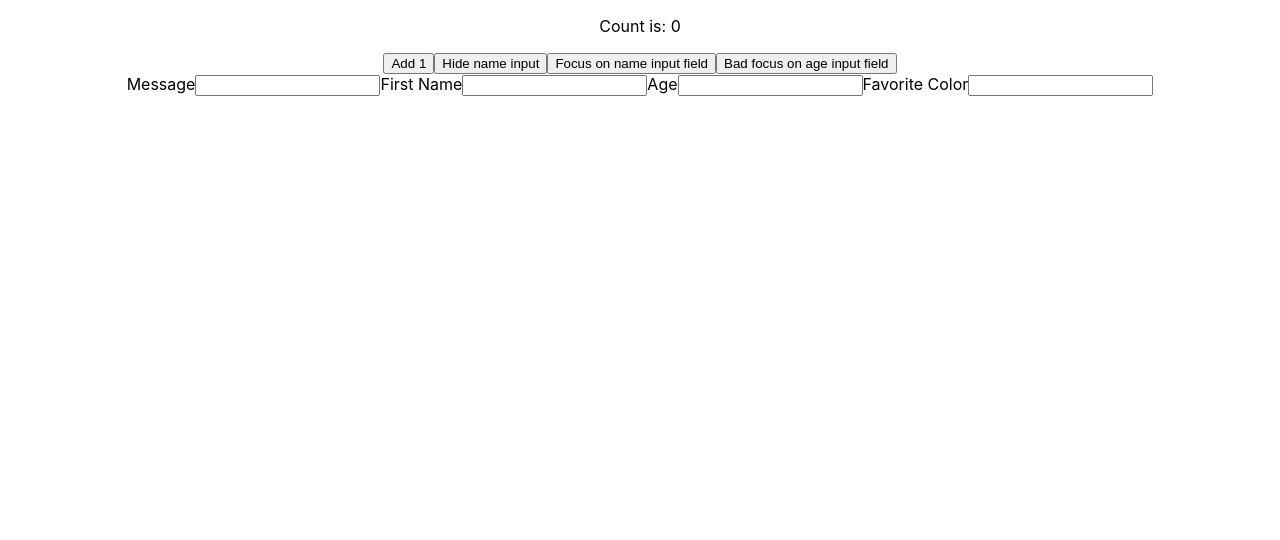
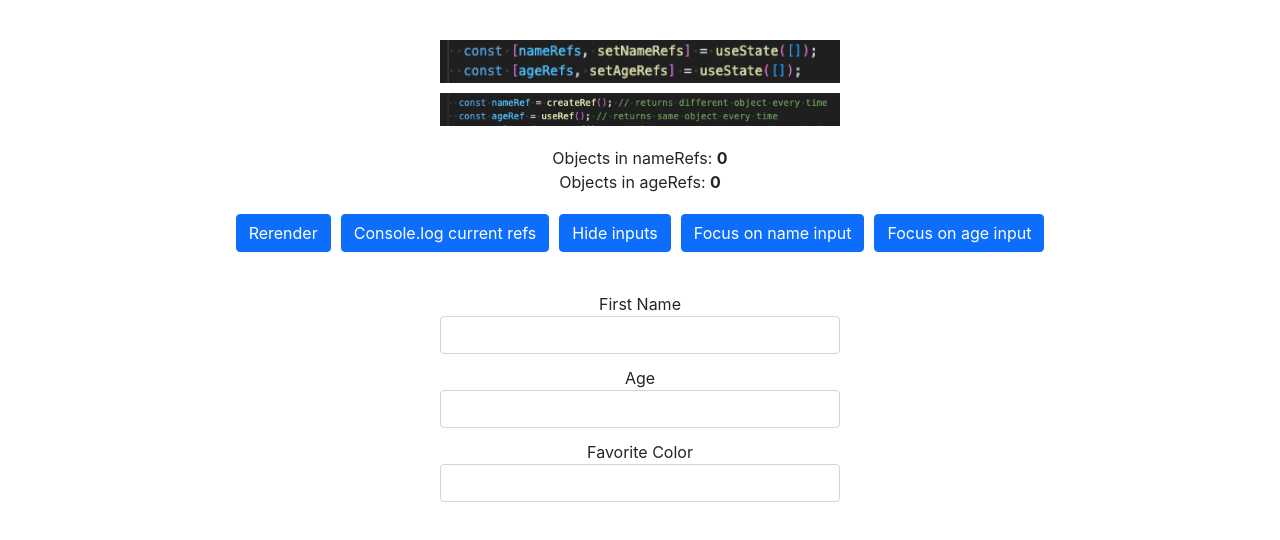
Before and after one commit to michael-griffin/refs-examples, a React (Create React App) app: page / in a window 1280 px wide. Shown: the top 540 px of the page. Built offline with nearby package versions, Linux system fonts and the light colour scheme.

Commit message:
Refactor, add docstrings, add styling

```diff
--- a/public/index.html
+++ b/public/index.html
@@ -2,6 +2,7 @@
 <html lang="en">
   <head>
     <meta charset="utf-8" />
+    <link href="https://cdn.jsdelivr.net/npm/bootstrap@5.0.2/dist/css/bootstrap.min.css" rel="stylesheet" integrity="sha384-EVSTQN3/azprG1Anm3QDgpJLIm9Nao0Yz1ztcQTwFspd3yD65VohhpuuCOmLASjC" crossorigin="anonymous">
     <link rel="icon" href="%PUBLIC_URL%/favicon.ico" />
     <meta name="viewport" content="width=device-width, initial-scale=1" />
     <meta name="theme-color" content="#000000" />
@@ -24,7 +25,7 @@
       work correctly both with client-side routing and a non-root public URL.
       Learn how to configure a non-root public URL by running `npm run build`.
     -->
-    <title>React App</title>
+    <title>Ref Demo</title>
   </head>
   <body>
     <noscript>You need to enable JavaScript to run this app.</noscript>
--- a/src/AgeInput.js
+++ b/src/AgeInput.js
@@ -1,9 +1,10 @@
-import React, {forwardRef} from "react";
+import { forwardRef } from "react";
 
-const AgeInput = React.forwardRef((props, ref) => (
+/** Age input component. Wrapped in forwardRef to be able to receive ref. */
+const AgeInput = forwardRef((props, ref) => (
   <>
     <label htmlFor="age">Age</label>
-    <input ref={ref} type="text" name="age" />
+    <input {...props} ref={ref} className="form-control" type="text" name="age" />
   </>
 ));
 
--- a/src/App.js
+++ b/src/App.js
@@ -1,7 +1,7 @@
 import './App.css';
 import UserForm from './UserForm';
 
-
+/** App component to demo createRef and forwardRef. */
 function App() {
   return (
     <div className="App">
--- a/src/ColorInput.js
+++ b/src/ColorInput.js
@@ -1,13 +1,8 @@
-
-
-
-// import React, {forwardRef} from "react";
-//Made to demonstrate what happens with no Forward Ref
-const ColorInput = () => (
-  // ref={ref}
+/** Favorite color input component. Not wrapped in forwardRef. */
+const ColorInput = (props) => ( // App crashes when trying to pass ref down as a prop
   <>
     <label htmlFor="color">Favorite Color</label>
-    <input  type="text" name="color" />
+    <input {...props} className="form-control" type="text" name="color" />
   </>
 );
 
--- a/src/NameInput.js
+++ b/src/NameInput.js
@@ -1,9 +1,10 @@
-import React, {forwardRef} from "react";
+import { forwardRef } from "react";
 
-const NameInput = React.forwardRef((props, ref) => (
+/** Name input component. Wrapped in forwardRef to be able to receive ref. */
+const NameInput = forwardRef((props, ref) => (
   <>
     <label htmlFor="firstName">First Name</label>
-    <input ref={ref} type="text" name="firstName" />
+    <input {...props} ref={ref} className="form-control" type="text" name="firstName" />
   </>
 ));
 
--- a/src/UserForm.css
+++ b/src/UserForm.css
@@ -1,15 +1,48 @@
+.UserForm {
+  margin: 5vh auto;
+}
 
-.buttons {
+.UserForm-CodeSnippets {
+  margin: 0 auto;
   display: flex;
   flex-direction: column;
+  gap: 10px;
+  width: 400px;
+}
+
+.UserForm-Form {
+  margin: 5vh auto;
+  max-width: 400px;
+  display: flex;
+  flex-direction: column;
+  gap: 1.5vh;
+}
+
+.UserForm-Buttons {
+  margin: 0 auto;
+  max-width: 80vw;
+  display: flex;
+  flex-wrap: wrap;
   justify-content: center;
   gap: 10px;
 }
 
+.UserForm-State {
+  margin: 2.5vh auto;
+  max-width: 80vw;
+}
 
-.myForm {
-  display: flex;
-  flex-direction: column;
-  justify-content: center;
-  gap: 10px;
+.UserForm-State p {
+  padding: 0;
+  margin: 0;
 }
+
+.UserForm-Refs {
+  margin: 2.5vh auto;
+  max-width: 80vw;
+}
+
+.UserForm-Refs p {
+  padding: 0;
+  margin: 0;
+}
--- a/src/UserForm.js
+++ b/src/UserForm.js
@@ -1,92 +1,95 @@
+import './UserForm.css';
+import { useState, createRef, useRef, useEffect } from "react";
 import AgeInput from "./AgeInput";
 import NameInput from "./NameInput";
 import ColorInput from "./ColorInput";
 
-import { useState, createRef, useRef, useEffect } from "react";
-//Form can set focus.
+/** Form component to show differences between createRef and useRef. */
+function UserForm() {
+  const [hidden, setHidden] = useState(false);
+  const [comparingRefs, setComparingRefs] = useState(false);
+  const [nameRefs, setNameRefs] = useState([]);
+  const [ageRefs, setAgeRefs] = useState([]);
 
-//Possible use for forwardRef?
-//Child input
-// import "./UserForm.css";
+  const nameRef = createRef(); // returns different object every time
+  const ageRef = useRef(); // returns same object every time
+  const colorRef = useRef(); // child component NOT using forwardRef
 
-
-function UserForm() {
-
-
-  const [hidden, setHidden] = useState(false);
-  const [count, setCount] = useState(0);
-  const [namerefs, setNamerefs] = useState([]); //will push nameRefs
-  const [agerefs, setAgerefs] = useState([]); //will push nameRefs
-  const nameRef = createRef();
-
-  // const nameinUseRef = useRef();
-  // nameinUseRef.current = nameRef;
-
-
-  const ageRef = useRef();
-  const colorRef = useRef();
-
+  // Toggle hidden state
   function toggleHidden() {
     setHidden(prev => !prev);
   }
 
-  useEffect(() => {
-    console.log('with createRef, nameRef current is: ', nameRef.current);
-    console.log('with useRef, ageRef current is: ', ageRef.current);
-    console.log('color input with no forwardref is:', colorRef.current)
-  }, [hidden]);
+  // Console log current reference objects
+  function logRefs() {
+    console.log('nameRef, initialized with createRef, is: ', nameRef);
+    console.log('ageRef, initialized with useRef, is: ', ageRef);
+  };
 
-  function addToCount() {
-
-    if (namerefs.length < 2) {
-      console.log("count incremented");
-      console.log("createRef should make new object, useRef should remain the same ");
-    }
-
-    setCount(prevCount => prevCount + 1);
-    setNamerefs(prevList => [...prevList, nameRef]);
-    setAgerefs(prevList => [...prevList, ageRef]);
-    if (namerefs.length > 1) {
-      console.log('comparing nameRef to previous declaration of itself:');
-      console.log(namerefs[namerefs.length - 1] === namerefs[namerefs.length - 2]);
-    }
-
-    if (agerefs.length > 1) {
-      console.log('comparing ageRef to previous version of itself:');
-      console.log(agerefs[agerefs.length - 1] === agerefs[agerefs.length - 2]);
-    }
+  // Compare current reference objects with most recent reference objects
+  function compareRefs() {
+    setComparingRefs(true);
   }
 
-  function targetName() {
+  // Add new (or existing) reference objects to state.
+  function addReferenceObject() {
+    setNameRefs(prevList => [...prevList, nameRef]);
+    setAgeRefs(prevList => [...prevList, ageRef]);
+  }
+
+  // Focus on name input; optional chaining prevents app crash if nameRef.current is null
+  function focusOnName() {
     nameRef.current?.focus();
   }
 
-  // Breaks when current is null
-  function badTargetAge() {
+  // Focus on age input; breaks when ageRef.current is null
+  function focusOnAge() {
     ageRef.current.focus();
   }
 
   return (
-    <>
-      <p>Count is: {count}</p>
-      <div className="buttons">
-            <button onClick={addToCount}>Add 1</button>
-            <button onClick={toggleHidden}>Hide name input</button>
-            <button onClick={targetName}>Focus on name input field</button>
-            <button onClick={badTargetAge}>Bad focus on age input field</button>
+    <div className="UserForm">
+      <div className="UserForm-CodeSnippets">
+        <img src="/referenceStates.png" alt="referenceStates"></img>
+        <img src="/createRefs.png" alt="createRefs"></img>
       </div>
 
-      <form className="myForm">
-        <label htmlFor="Message">Message</label>
-        <input type="text" name="message" />
+      <div className="UserForm-State">
+        <p>Objects in nameRefs: <b>{nameRefs.length}</b></p>
+        <p>Objects in ageRefs: <b>{ageRefs.length}</b></p>
+      </div>
+
+      <div className="UserForm-Buttons">
+        <button className="btn btn-primary" onClick={addReferenceObject}>Rerender</button>
+        <button className="btn btn-primary" onClick={logRefs}>Console.log current refs</button>
+        {nameRefs.length > 1 && ageRefs.length > 1 && <button className="btn btn-primary" onClick={compareRefs}>Compare current refs to most recent refs</button>}
+        <button className="btn btn-primary" onClick={toggleHidden}>{!hidden ? "Hide" : "Show"} inputs</button>
+        <button className="btn btn-primary" onClick={focusOnName}>Focus on name input</button>
+        <button className={`btn ${!hidden ? "btn-primary" : "btn-danger"}`} onClick={focusOnAge}>Focus on age input</button>
+      </div>
+
+      <form className="UserForm-Form">
         {!hidden &&
           <>
-            <NameInput ref={nameRef} />
-            <AgeInput ref={ageRef} />
-            <ColorInput ref={colorRef} />
+            <div className="form-group">
+              <NameInput ref={nameRef} />
+            </div>
+            <div className="form-group">
+              <AgeInput ref={ageRef} />
+            </div>
+            <div className="form-group">
+              <ColorInput ref={colorRef} />
+            </div>
           </>}
       </form>
-    </>
+
+      {comparingRefs &&
+        <div className="UserForm-Refs">
+          <p>Current nameRef object is the same as previous nameRef object: <b>{`${nameRefs[nameRefs.length - 1] === nameRefs[nameRefs.length - 2]}`}</b></p>
+          <p>Current ageRef object is the same as previous ageRef object: <b>{`${ageRefs[ageRefs.length - 1] === ageRefs[ageRefs.length - 2]}`}</b></p>
+        </div>
+      }
+    </div>
 
   );
 }
--- a/src/exampleCode.js
+++ b/src/exampleCode.js
@@ -2,7 +2,8 @@
 import { createRef } from "react";
 
 function Example() {
-  const myRef = createRef(); //starts as null
+  const myRef = createRef(); // starts as null
+
   return (
     <>
       <button onClick={() => myRef.current.focus()}>
```
Also changed, not shown: public/createRefs.png (added), public/referenceStates.png (added).
